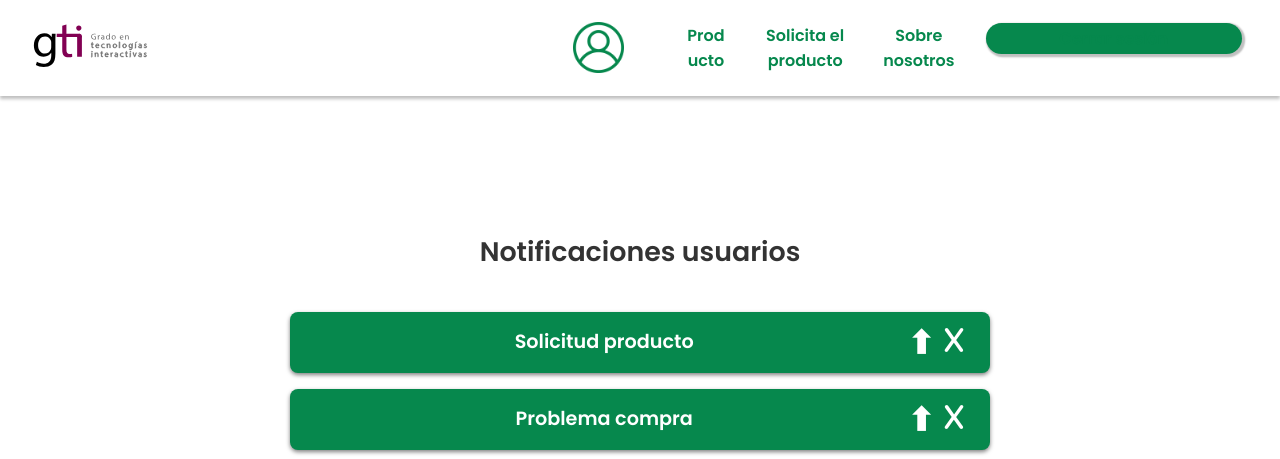
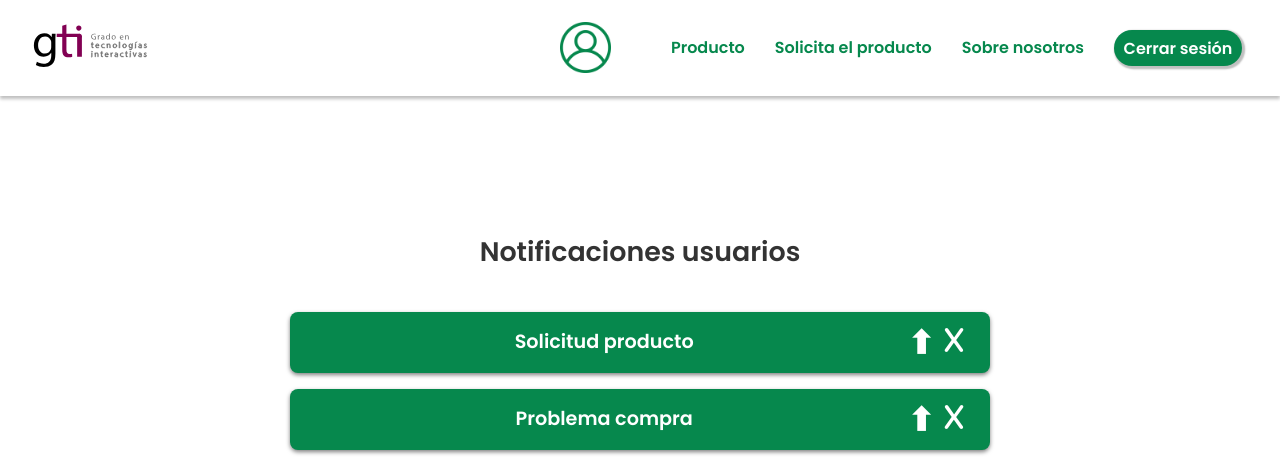
Before and after one commit to juandiazx/Huertodo, a PHP site: page /src/app/Comercial.html in a window 1280 px wide. Shown: the top 459 px of the page. Run offline with PHP 8.4, Linux system fonts and the light colour scheme.

Commit message:
Menu-CerrarSesion-Arreglado

```diff
--- a/src/app/css/estilos_responsive.css
+++ b/src/app/css/estilos_responsive.css
@@ -380,6 +380,7 @@
         height: auto;
         transform: none;
         order: 0;
+        align-items: center;
     }
 
     /*para especificar los tamaños, el grosor y el color de la letra de los elementos del menu*/
@@ -388,6 +389,15 @@
         font-weight: normal;
         color: var(--second-color-green);
     }
+
+    .boton-cerrar-sesion {
+        padding-top: 0.4rem;
+    }
+    .boton-cerrar-sesion a {
+        margin-top: 3rem;
+        color: var(--main-color-white);
+    }
+
 
     /*agrega margenes entre los elementos del menu*/
     #main-menu ul li {
@@ -401,4 +411,8 @@
         order: 1;
     }
 
+    .boton-cerrar-sesion {
+        width: 8rem;
+        height: 2.3rem;
+    }
 }
--- a/src/app/monitorizacion.html
+++ b/src/app/monitorizacion.html
@@ -18,6 +18,7 @@
 
     <!-- Añadir librerias de chart.js-->
     <script src="https://cdnjs.cloudflare.com/ajax/libs/Chart.js/3.2.0/chart.min.js"></script>
+    <!--
     <style>
         .loading {
             display: none;
@@ -27,7 +28,7 @@
     <script>
     document.addEventListener('DOMContentLoaded',comprobarSesion("usuario"));
     </script>
-</script>
+-->
    </head>
 <body class="loading">
 <!-- Comienza la cabecera-->
```
